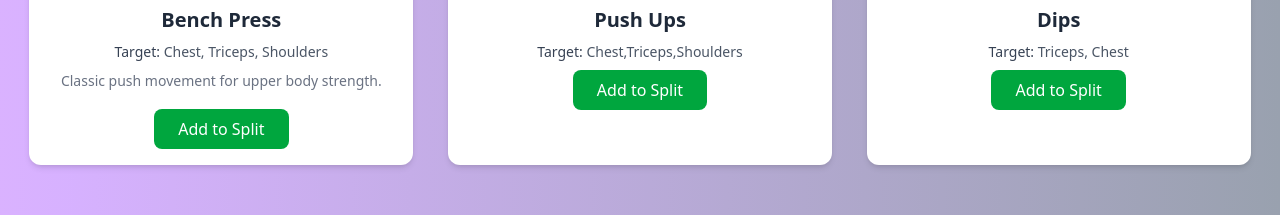
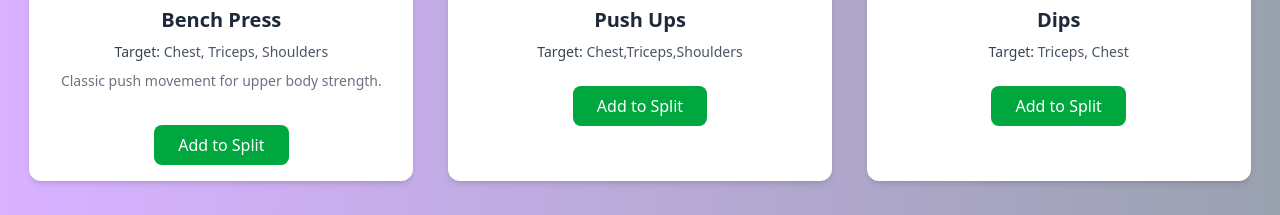
Before and after one commit to KaloyanYonov/getFit, a React (Vite) app in the folder fit/: page /splits/bro in a window 1280 px wide. Shown: the part 544-759 px from the top of the page. Built offline with nearby package versions, Linux system fonts and the light colour scheme.

Commit message:
added margin to buttons

```diff
--- a/fit/src/components/addExerciseButton.tsx
+++ b/fit/src/components/addExerciseButton.tsx
@@ -7,7 +7,7 @@ export default function AddExerciseButton({ onClick, text = "Add Exercise" }: Ad
     return (
         <button
             onClick={onClick}
-            className="px-6 py-2 bg-green-600 hover:bg-green-700 text-white rounded-lg font-medium transition"
+            className=" mt-4 px-6 py-2 bg-green-600 hover:bg-green-700 text-white rounded-lg font-medium transition"
         >
             {text}
         </button>
```
